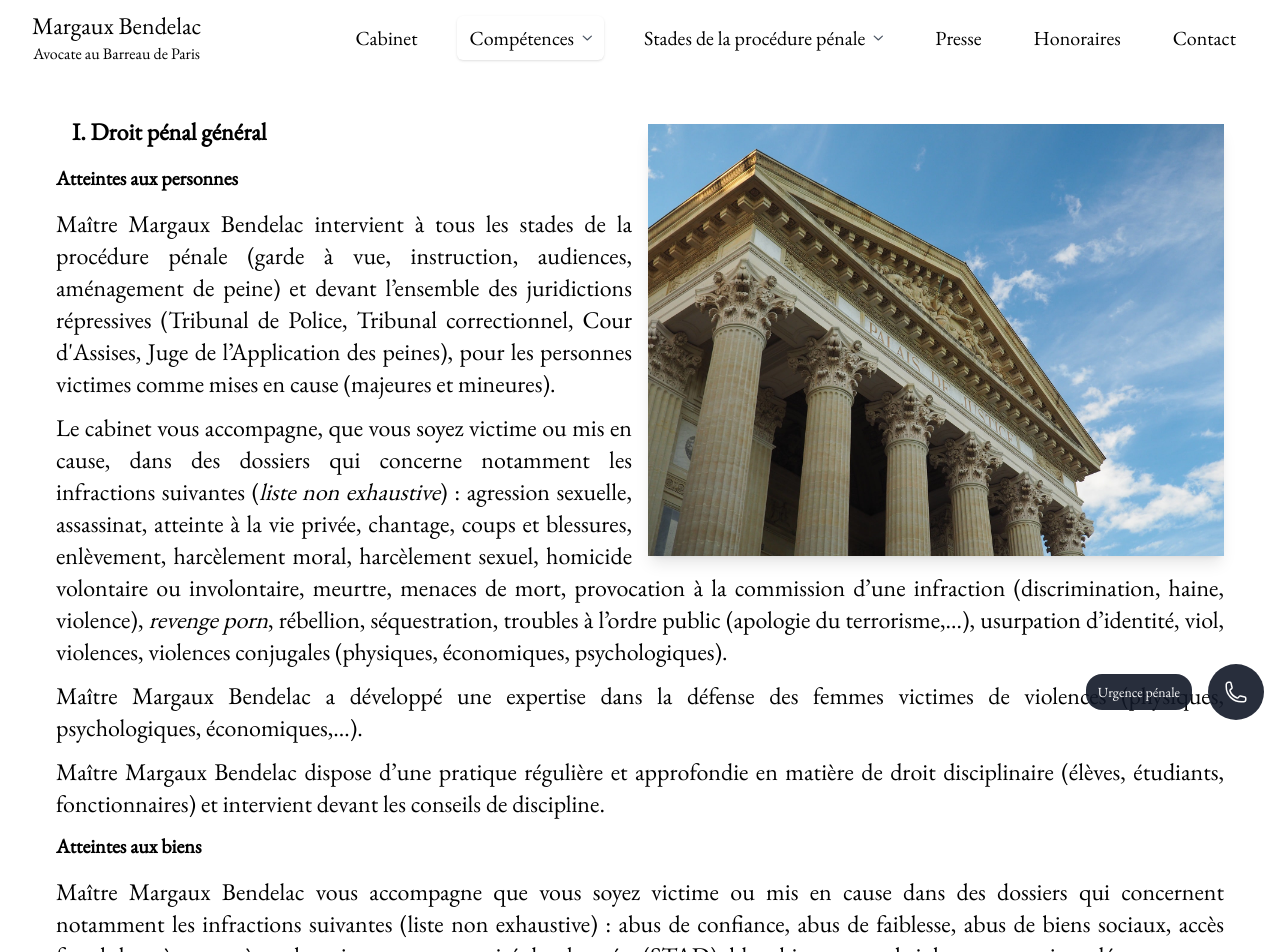
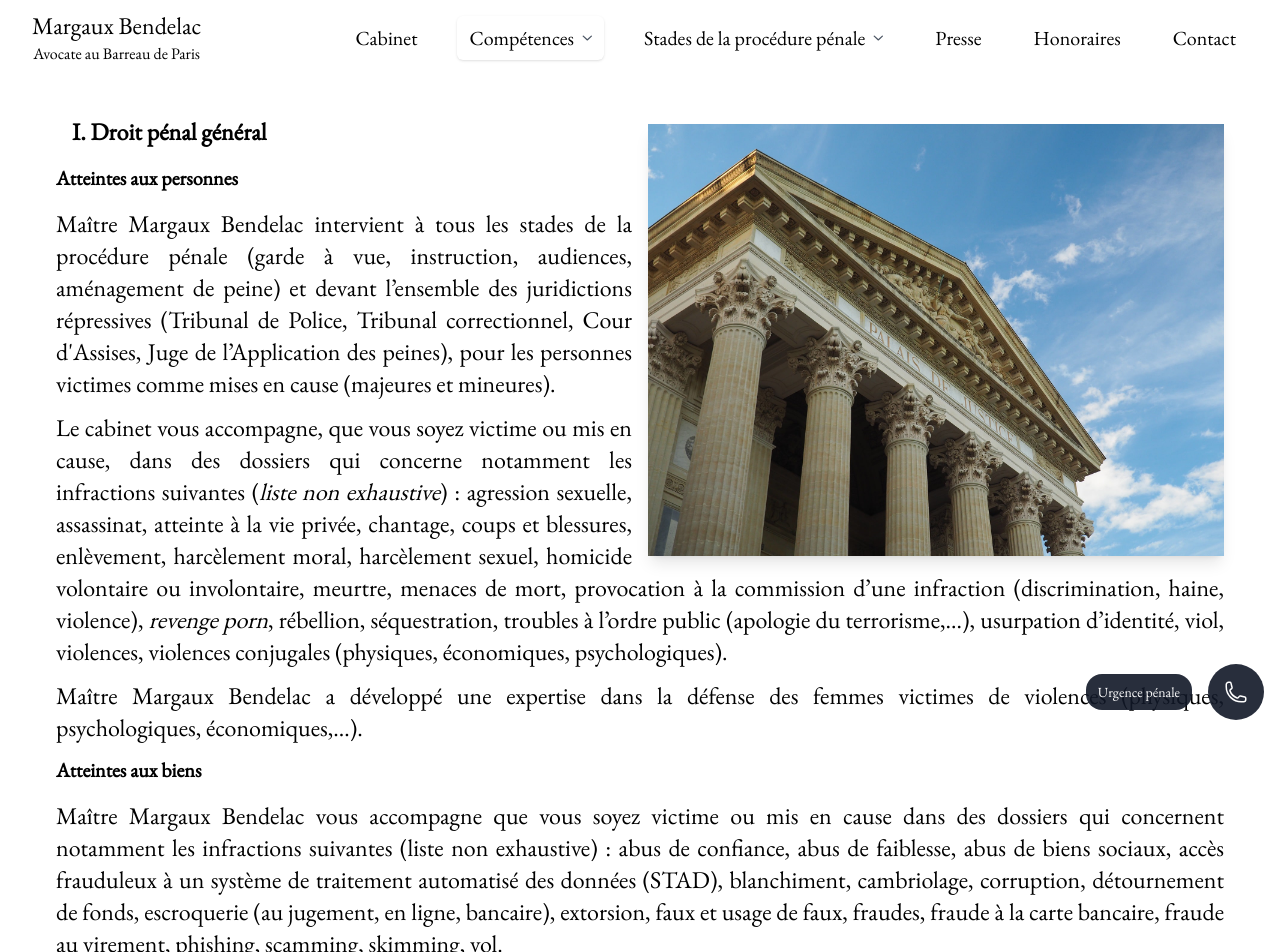
Before and after one commit to Chaloulou75/margauxbendelac2, a Nuxt app: page /competences in a window 1280 px wide. Shown: the top 952 px of the page. Built offline with nearby package versions, Linux system fonts and the light colour scheme.

Commit message:
paragraphe en trop

```diff
--- a/pages/competences.vue
+++ b/pages/competences.vue
@@ -50,11 +50,6 @@
             Maître Margaux Bendelac a développé une expertise dans la défense
             des femmes victimes de violences (physiques, psychologiques,
             économiques,…).
-          </p>
-          <p class="mb-3 text-xl text-justify text-black md:text-2xl">
-            Maître Margaux Bendelac dispose d’une pratique régulière et
-            approfondie en matière de droit disciplinaire (élèves, étudiants,
-            fonctionnaires) et intervient devant les conseils de discipline.
           </p>
           <h3 class="justify-center mb-4 text-xl font-semibold text-black">
             Atteintes aux biens
```
